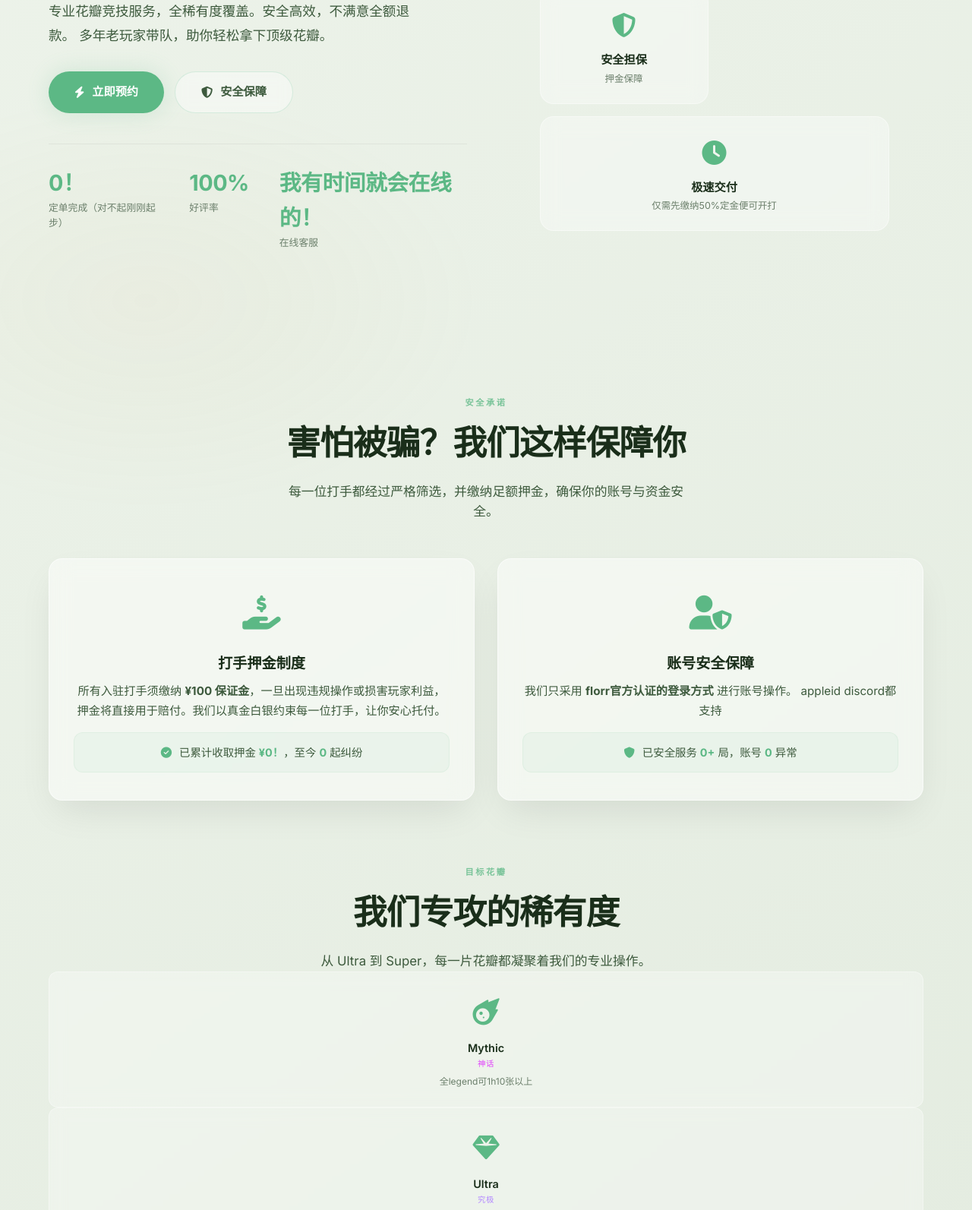
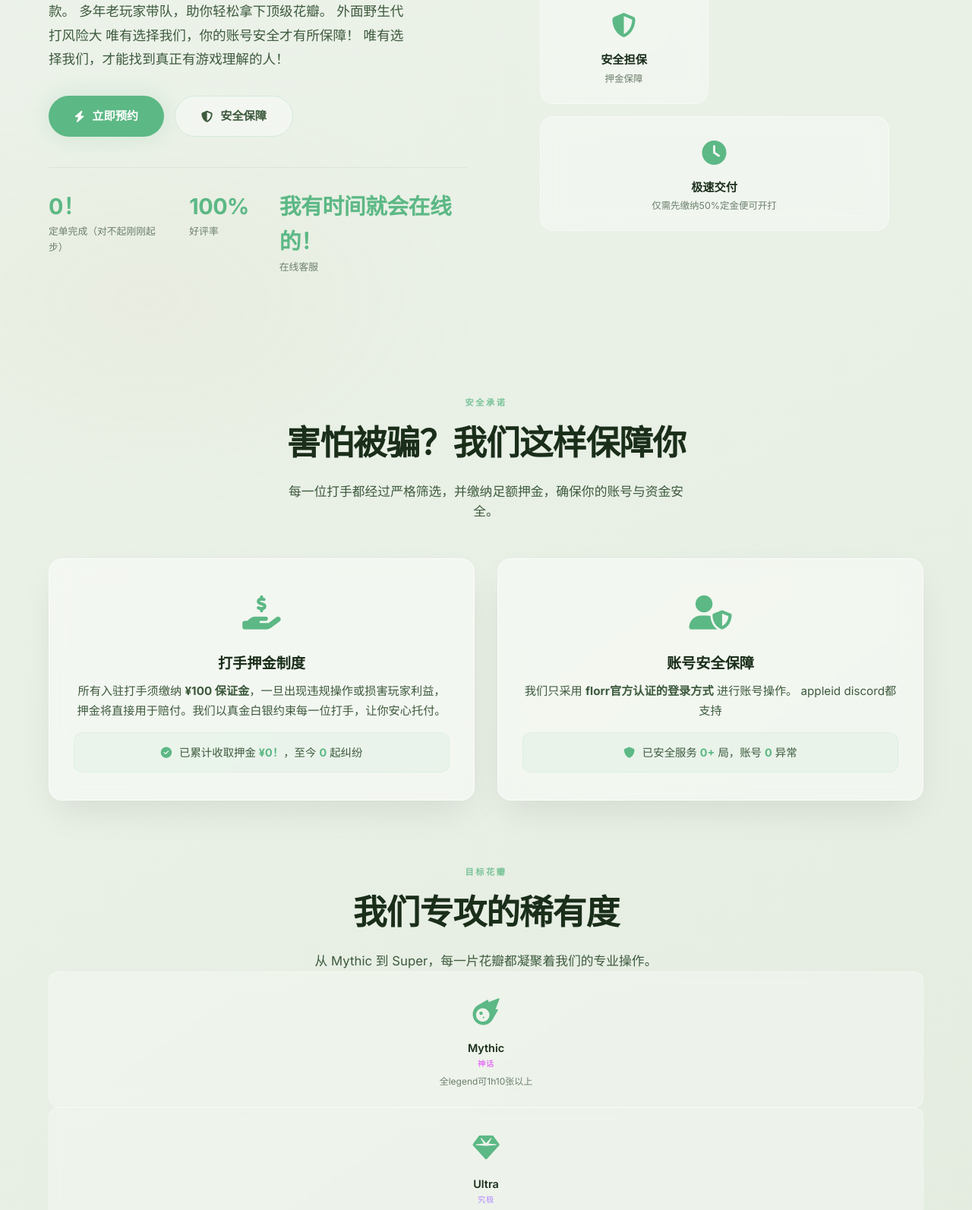
Before and after one commit to Eric-lag/florrhelper.com, a plain HTML site: page index.html in a window 1280 px wide. Shown: the part 364-1957 px from the top of the page at 76% size. Drawn offline with Linux system fonts and the light colour scheme.

Commit message:
Update index.html

```diff
--- a/index.html
+++ b/index.html
@@ -1157,8 +1157,11 @@
                         刷 <span class="highlight">Ultra / Super</span><br />就找 Florr 代打
                     </h1>
                     <p class="hero__desc">
-                        专业花瓣竞技服务，全稀有度覆盖。安全高效，不满意全额退款。
+                        专业刷花瓣服务，全稀有度覆盖。安全高效，不满意全额退款。
                         多年老玩家带队，助你轻松拿下顶级花瓣。
+                        外面野生代打风险大
+                        唯有选择我们，你的账号安全才有所保障！
+                        唯有选择我们，才能找到真正有游戏理解的人！
                     </p>
                     <div class="hero__actions">
                         <a href="#hire" class="btn btn--primary">
@@ -1259,7 +1262,7 @@
             <div class="section__header section__header--center">
                 <span class="section__label">目标花瓣</span>
                 <h2 class="section__title">我们专攻的稀有度</h2>
-                <p class="section__sub">从 Ultra 到 Super，每一片花瓣都凝聚着我们的专业操作。</p>
+                <p class="section__sub">从 Mythic 到 Super，每一片花瓣都凝聚着我们的专业操作。</p>
                 <div class="petal__card" data-rarity="Mythic">
                     <div class="icon"><i class="fas fa-meteor"></i></div>
                     <h5>Mythic</h5>
@@ -1395,7 +1398,7 @@
                     <p>
                         如果你热爱 Florr.io，技术过硬，且希望将爱好转化为收入，
                         欢迎填写右侧表格申请加入。我们提供 <strong>稳定客源</strong> 与
-                        <strong>透明分成</strong>。
+                        <strong>透明分成90%</strong>。
                     </p>
                     <p style="font-size:0.95rem;color:var(--text-muted);">
                         <i class="fas fa-handshake" style="color:var(--accent);margin-right:6px;"></i>
```
